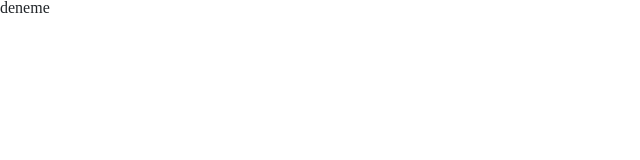
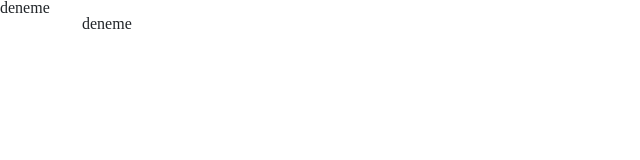
Before and after one commit to halikali/ts-blog, a React (Create React App) app: page / in a window 1280 px wide. Shown: the top 160 px of the page, without its empty margins (0-640 px from the left). Built offline with nearby package versions, Linux system fonts and the light colour scheme.

Commit message:
wrap with container class

```diff
--- a/src/App.tsx
+++ b/src/App.tsx
@@ -5,6 +5,7 @@ import { Route, Routes } from "react-router-dom";
 import { exampleAction } from "store/actions/exampleAction";
 import routes from "routes";
 import "./App.scss";
+import Header from "components/Header";
 
 const App = () => {
   const dispatch = useDispatch();
@@ -14,11 +15,16 @@ const App = () => {
   }, []);
 
   return (
-    <Routes>
-      {routes.map((route) => (
-        <Route path={route.path} element={route.page} key={route.name} />
-      ))}
-    </Routes>
+    <>
+      <Header />
+      <div className="container">
+        <Routes>
+          {routes.map((route) => (
+            <Route path={route.path} element={route.page} key={route.name} />
+          ))}
+        </Routes>
+      </div>
+    </>
   );
 };
 
```
